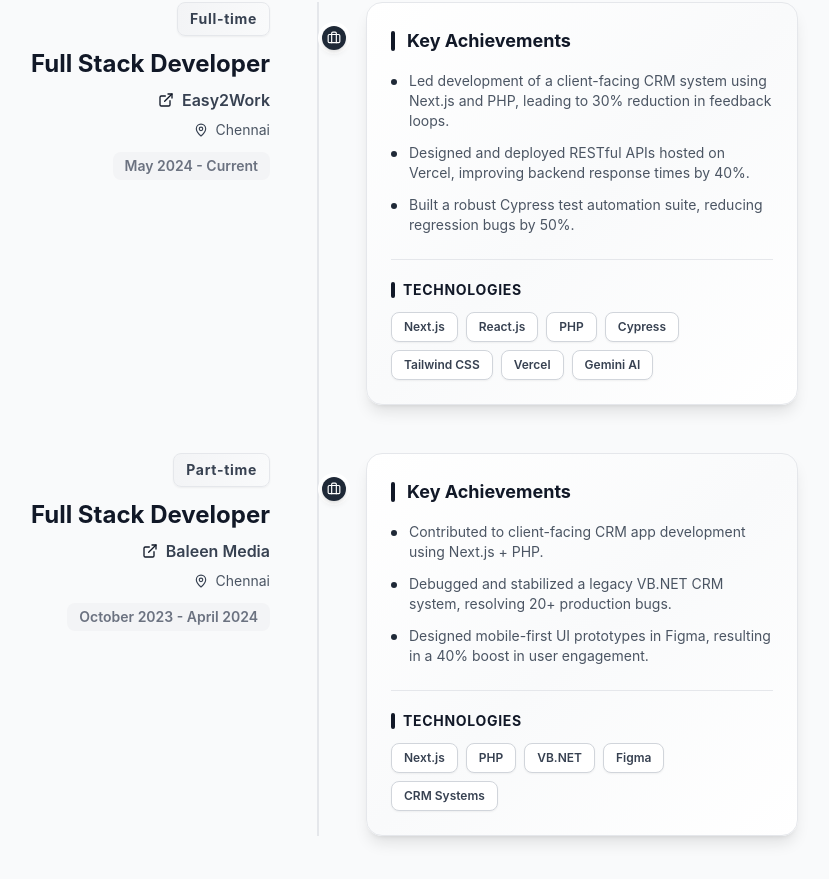
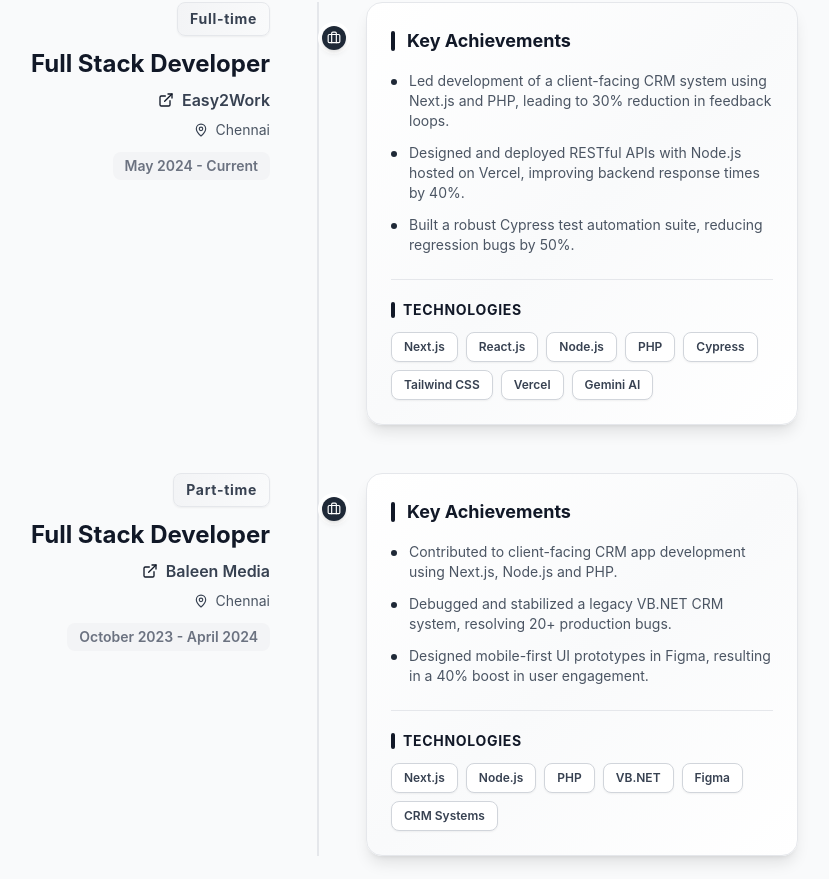
Before and after one commit to Logesh6767/My-Portfolio, a React (Vite) app: page / in a window 1280 px wide. Shown: the part 1918-2797 px from the top of the page, without its empty margins (322-1151 px from the left). Built offline with nearby package versions, Linux system fonts and the light colour scheme.

Commit message:
feat: add Node.js to skills and experience sections

```diff
--- a/src/sections/Experience.jsx
+++ b/src/sections/Experience.jsx
@@ -11,10 +11,10 @@ const Experience = () => {
       type: "Full-time",
       achievements: [
         "Led development of a client-facing CRM system using Next.js and PHP, leading to 30% reduction in feedback loops.",
-        "Designed and deployed RESTful APIs hosted on Vercel, improving backend response times by 40%.",
+        "Designed and deployed RESTful APIs with Node.js hosted on Vercel, improving backend response times by 40%.",
         "Built a robust Cypress test automation suite, reducing regression bugs by 50%.",
       ],
-      technologies: ["Next.js", "React.js", "PHP", "Cypress", "Tailwind CSS", "Vercel", "Gemini AI"]
+      technologies: ["Next.js", "React.js", "Node.js", "PHP", "Cypress", "Tailwind CSS", "Vercel", "Gemini AI"]
     },
     {
       title: "Full Stack Developer",
@@ -23,11 +23,11 @@ const Experience = () => {
       period: "October 2023 - April 2024",
       type: "Part-time",
       achievements: [
-        "Contributed to client-facing CRM app development using Next.js + PHP.",
+        "Contributed to client-facing CRM app development using Next.js, Node.js and PHP.",
         "Debugged and stabilized a legacy VB.NET CRM system, resolving 20+ production bugs.",
         "Designed mobile-first UI prototypes in Figma, resulting in a 40% boost in user engagement.",
       ],
-      technologies: ["Next.js", "PHP", "VB.NET", "Figma", "CRM Systems"]
+      technologies: ["Next.js", "Node.js", "PHP", "VB.NET", "Figma", "CRM Systems"]
     }
   ];
 
--- a/src/sections/Skills.jsx
+++ b/src/sections/Skills.jsx
@@ -35,6 +35,13 @@ const FigmaIcon = () => (
     <path d="M8 2a3 3 0 0 0 0 6v3a3 3 0 1 0 3 3V8h3a3 3 0 1 0 0-6H8z" fill="currentColor"/>
     <circle cx="14" cy="11" r="3" fill="currentColor" opacity="0.6"/>
     <path d="M8 11a3 3 0 0 0 0 6v3a3 3 0 0 0 3-3v-3H8z" fill="currentColor" opacity="0.8"/>
+  </svg>
+);
+
+const NodeJsIcon = () => (
+  <svg viewBox="0 0 24 24" fill="none" className="w-4 h-4">
+    <path d="M12 2L3 7v10l9 5 9-5V7l-9-5z" stroke="currentColor" strokeWidth="1.5" fill="none"/>
+    <path d="M12 22v-10M12 12L3 7M12 12l9-5" stroke="currentColor" strokeWidth="1.5"/>
   </svg>
 );
 
@@ -120,6 +127,7 @@ const Skills = () => {
       icon: <Database size={24} />,
       skills: [
         { name: "Next.js API", level: 90, icon: <NextJsIcon /> },
+        { name: "Node.js", level: 88, icon: <NodeJsIcon /> },
         { name: "PHP", level: 88, icon: <PHPIcon /> },
         { name: "MySQL", level: 85, icon: <MySQLIcon /> },
         { name: "VB.NET", level: 75, icon: <VBNetIcon /> }
```
